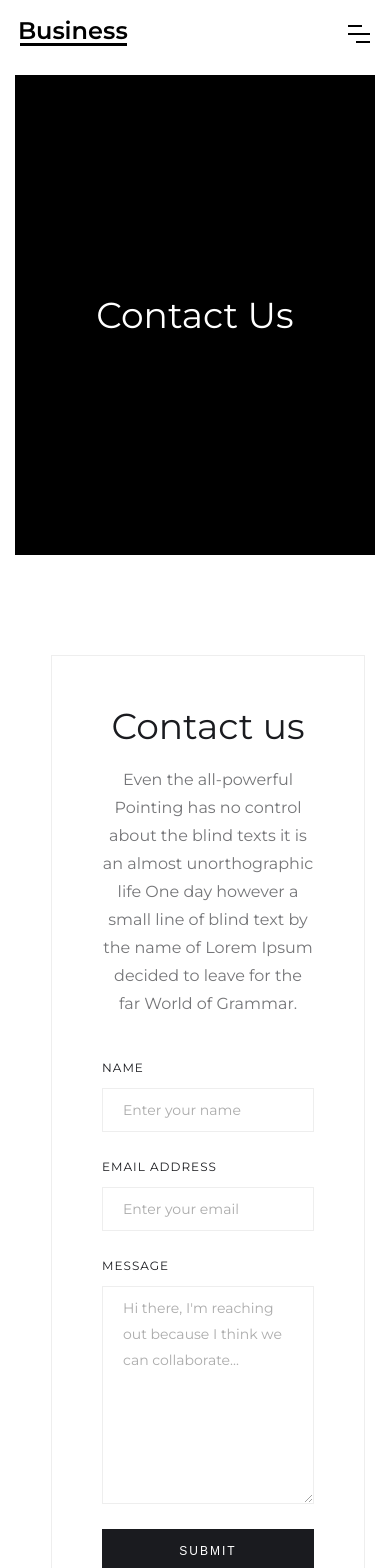
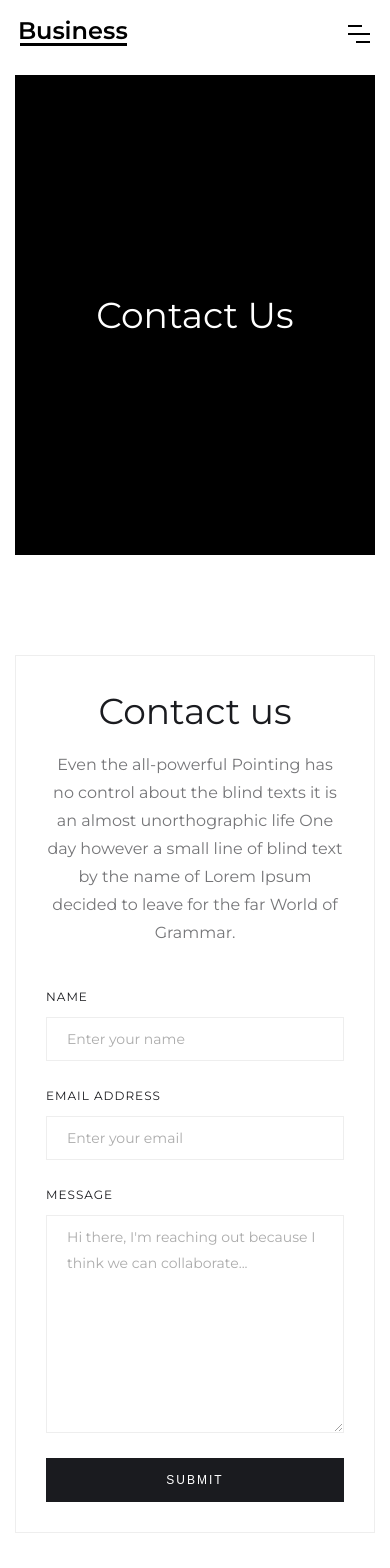
Before and after one commit to sanket0700/hala-website, a React (Create React App) app in the folder client/: page /contact in a window 390 px wide. Shown: the top 1568 px of the page. Built offline with nearby package versions, Linux system fonts and the light colour scheme; the HTML template or start-up script is replaced by a standard one.

Commit message:
minor style changes

```diff
--- a/client/public/index.html
+++ b/client/public/index.html
@@ -24,7 +24,7 @@
       work correctly both with client-side routing and a non-root public URL.
       Learn how to configure a non-root public URL by running `npm run build`.
     -->
-    <title>React App</title>
+    <title>Hala Creative Studio</title>
   </head>
   <body>
     <noscript>You need to enable JavaScript to run this app.</noscript>
--- a/client/src/pages/contact/styles.scss
+++ b/client/src/pages/contact/styles.scss
@@ -1,12 +1,14 @@
 .contact-us-card-container {
   margin-bottom: 6.25rem;
-  width: 100%;
+  display: flex;
+  justify-content: center;
 }
 
 .contact-us-card {
   max-width: 71.25rem;
   margin: 0 auto;
   display: grid;
+  justify-content: center;
   grid-template-columns: 2.5fr 1fr;
   column-gap: 5rem;
   row-gap: 3.125rem;
@@ -128,6 +130,11 @@
 
 
 @media screen and (max-width: 991px) {
+  .contact-us-card-container {
+    margin: 0 auto;
+    margin-bottom: 6.25rem;
+  }
+
   .contact-us-heading {
     text-align: center;
   }
@@ -141,7 +148,11 @@
   }
 
   .contact-us-card {
-    width: 80%;
     grid-template-columns: 1fr;
   }
+
+  .contact-us-form-container {
+    padding: 1.875rem;
+  }
+
 }
```
